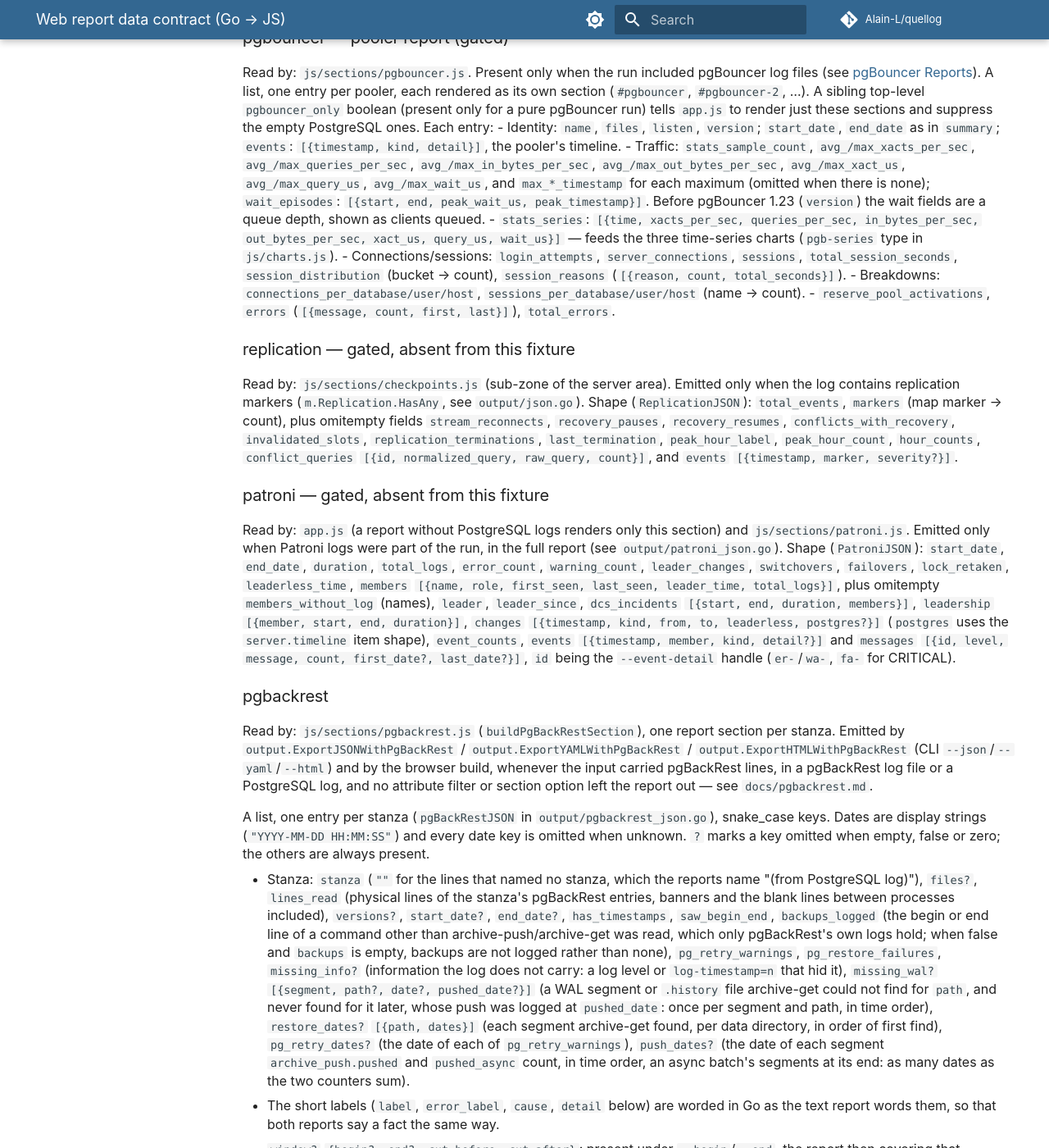
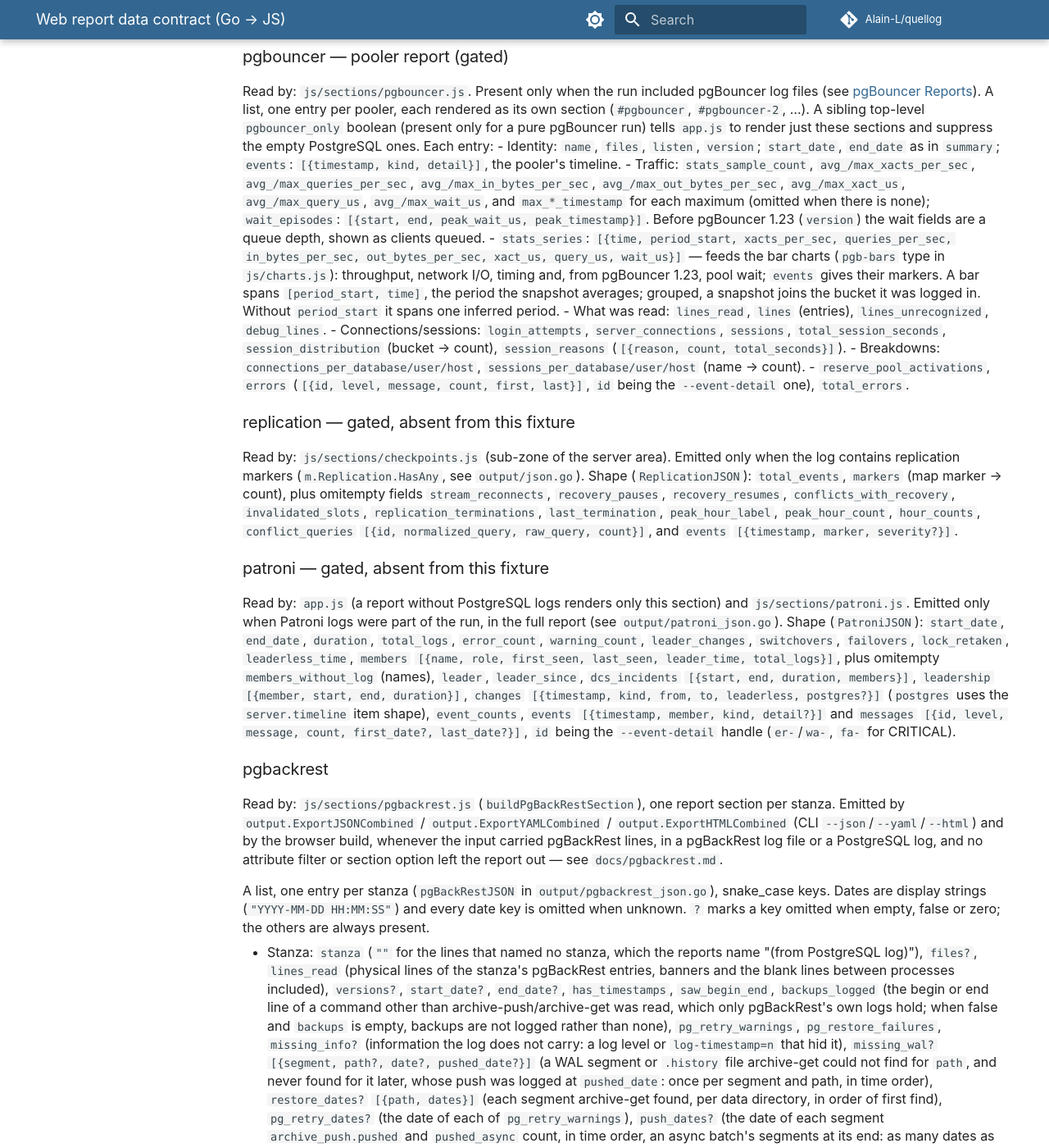
Before and after one commit to Alain-L/quellog, an MkDocs documentation site: the page built from docs/web-data-contract.md, in a window 1280 px wide and 1400 px high, scrolled down 3284 px. Shown: the whole window at 82% size. Built offline with MkDocs 1.6.1 and Material for MkDocs 9.7.7, drawn with Linux system fonts in a browser that asks for light colours; comment, search, counter and statistics services are not loaded; some of the changed text lies outside the part shown.

Commit message:
docs: align the pgBouncer pages with the report

```diff
--- a/docs/web-data-contract.md
+++ b/docs/web-data-contract.md
@@ -7,7 +7,7 @@ zstd-decompressed from the embedded blob).
 
 ## Envelope
 
-- Producer: `output.ExportHTMLWithPgBackRest` → `buildJSONData(metrics, ["all"],
+- Producer: `output.ExportHTMLCombined` → `buildJSONData(metrics, ["all"],
   full=true)` in `output/json.go`, plus a `meta` key added in `output/html.go`,
   plus a `pgbackrest` key (see below) when the run analyzed any pgBackRest
   content.
@@ -39,8 +39,9 @@ Read by: `app.js`, `js/period-nav.js`, `js/sections/events.js`.
 
 ### summary — always present
 Except in the CLI JSON/YAML and browser payloads of a pgBackRest-only run
-(see `pgbackrest`), and in the CLI JSON/YAML of a Patroni-only run, which
-holds `patroni` alone.
+(see `pgbackrest`), in the CLI JSON/YAML of a Patroni-only run, which
+holds `patroni` alone, and in the CLI JSON/YAML of a pgBouncer-only run,
+which holds `pgbouncer` alone.
 Read by: `app.js`, `js/filters.js`, `js/sections/summary.js`, `js/sections/connections.js`;
 rewritten by `js/report-filter.js` when a time filter is applied.
 `start_date`/`end_date` (display strings), `duration`, `total_logs`,
@@ -194,16 +195,22 @@ and suppress the empty PostgreSQL ones. Each entry:
   when there is none); `wait_episodes`: `[{start, end, peak_wait_us,
   peak_timestamp}]`. Before pgBouncer 1.23 (`version`) the wait fields are
   a queue depth, shown as clients queued.
-- `stats_series`: `[{time, xacts_per_sec, queries_per_sec, in_bytes_per_sec,
-  out_bytes_per_sec, xact_us, query_us, wait_us}]` — feeds the three
-  time-series charts (`pgb-series` type in `js/charts.js`).
+- `stats_series`: `[{time, period_start, xacts_per_sec, queries_per_sec,
+  in_bytes_per_sec, out_bytes_per_sec, xact_us, query_us, wait_us}]` — feeds
+  the bar charts (`pgb-bars` type in `js/charts.js`): throughput, network
+  I/O, timing and, from pgBouncer 1.23, pool wait; `events` gives their
+  markers. A bar spans `[period_start, time]`, the period the snapshot
+  averages; grouped, a snapshot joins the bucket it was logged in. Without
+  `period_start` it spans one inferred period.
+- What was read: `lines_read`, `lines` (entries), `lines_unrecognized`,
+  `debug_lines`.
 - Connections/sessions: `login_attempts`, `server_connections`, `sessions`,
   `total_session_seconds`, `session_distribution` (bucket → count),
   `session_reasons` (`[{reason, count, total_seconds}]`).
 - Breakdowns: `connections_per_database/user/host`,
   `sessions_per_database/user/host` (name → count).
-- `reserve_pool_activations`, `errors` (`[{message, count, first, last}]`),
-  `total_errors`.
+- `reserve_pool_activations`, `errors` (`[{id, level, message, count,
+  first, last}]`, `id` being the `--event-detail` one), `total_errors`.
 
 ### replication — gated, absent from this fixture
 Read by: `js/sections/checkpoints.js` (sub-zone of the server area).
@@ -234,8 +241,8 @@ being the `--event-detail` handle (`er-`/`wa-`, `fa-` for CRITICAL).
 
 ### pgbackrest
 Read by: `js/sections/pgbackrest.js` (`buildPgBackRestSection`), one report
-section per stanza. Emitted by `output.ExportJSONWithPgBackRest` /
-`output.ExportYAMLWithPgBackRest` / `output.ExportHTMLWithPgBackRest`
+section per stanza. Emitted by `output.ExportJSONCombined` /
+`output.ExportYAMLCombined` / `output.ExportHTMLCombined`
 (CLI `--json`/`--yaml`/`--html`) and by the browser build, whenever the input
 carried pgBackRest lines, in a pgBackRest log file or a PostgreSQL log, and
 no attribute filter or section option left the report out — see
@@ -428,6 +435,8 @@ skips a key when its section has no data, so renderers must null-check
 | `patroni` | Patroni logs given, full report (absent from the reference fixture) |
 | `pgbackrest` | a pgBackRest log file was analyzed, or a PostgreSQL log carried embedded pgBackRest/archive-failure content |
 | `pgbackrest_only` | `true` only in the HTML and browser payloads of a pgBackRest-only run |
+| `pgbouncer` | pgBouncer logs given (absent from the reference fixture) |
+| `pgbouncer_only` | `true` only in the HTML payload of a pgBouncer-only run |
 | `checkpoints` | completed checkpoints or frequency warnings > 0 |
 | `connections` | connection/disconnection events present |
 | `clients` | at least one unique database, user, app or host |
```
Also changed, not shown: CHANGELOG.md (+3 -3 lines), docs/filtering.md (+1 -0 lines), docs/pgbouncer-setup.md (+2 -2 lines), docs/pgbouncer.md (+17 -15 lines).
